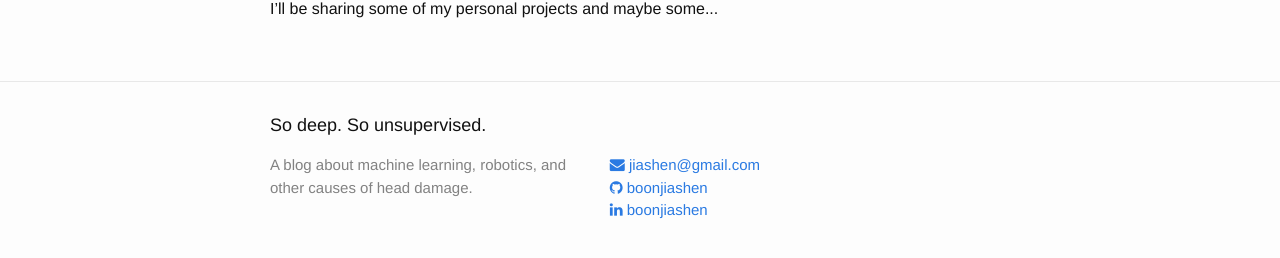
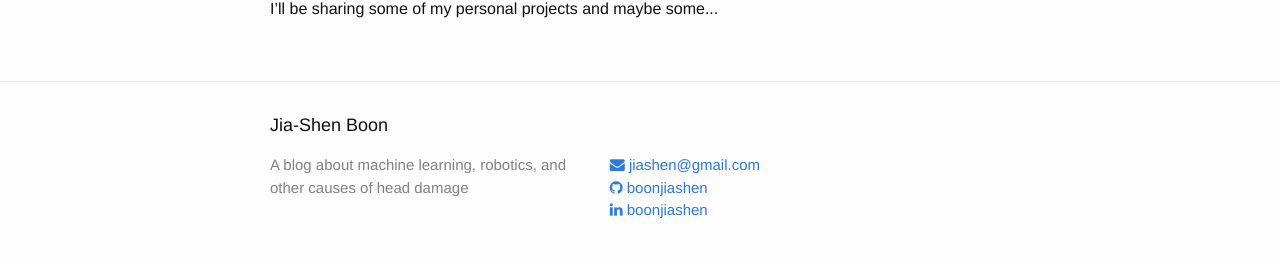
Before and after one commit to boonjiashen2/boonjiashen2.github.io, a Jekyll site: the page built from index.html, in a window 1280 px wide and 900 px high, scrolled down 3329 px. Shown: the part 618-876 px from the top of the window. Built offline with Jekyll 4.4.1, drawn with Linux system fonts in a browser that asks for light colours; nearby versions of some CDN libraries; some of the changed text lies outside the part shown.

Commit message:
Change blog title to up apparent maturity

```diff
--- a/_config.yml
+++ b/_config.yml
@@ -6,10 +6,10 @@
 # 'jekyll serve'. If you change this file, please restart the server process.
 
 # Site settings
-title: So deep. So unsupervised.
+title: Jia-Shen Boon
 email: jiashen@gmail.com
 description: > # this means to ignore newlines until "baseurl:"
-  A blog about machine learning, robotics, and other causes of head damage.
+  A blog about machine learning, robotics, and other causes of head damage
 baseurl: "" # the subpath of your site, e.g. /blog
 url: "blog.jiashen.me" # the base hostname & protocol for your site
 # twitter_username: jekyllrb
--- a/_includes/head.html
+++ b/_includes/head.html
@@ -3,7 +3,7 @@
   <meta http-equiv="X-UA-Compatible" content="IE=edge">
   <meta name="viewport" content="width=device-width, initial-scale=1">
 
-  <title>{% if page.title %}{{ page.title | escape }}{% else %}{{ site.title | escape }}{% endif %}</title>
+  <title>{% if page.title %}{{ page.title | escape }}{% else %}Jia-Shen Boon's Blog{% endif %}</title>
   <meta name="description" content="{% if page.excerpt %}{{ page.excerpt | strip_html | strip_newlines | truncate: 160 }}{% else %}{{ site.description }}{% endif %}">
 
   <link rel="stylesheet" href="{{ "/css/main.css" | prepend: site.baseurl }}">
```
